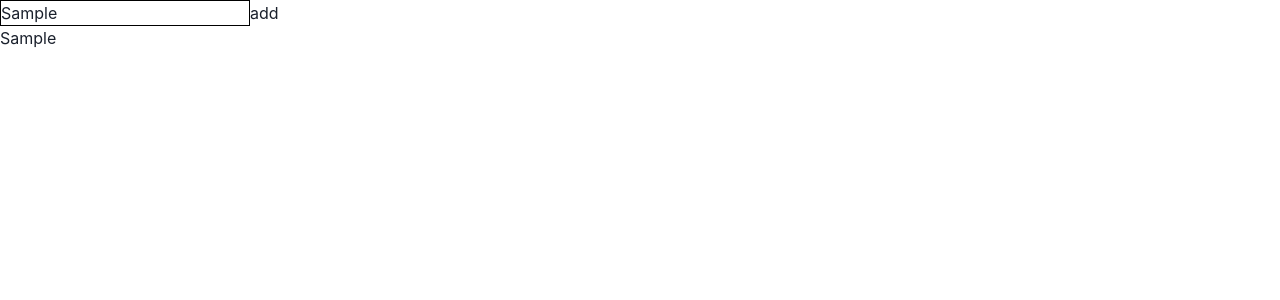
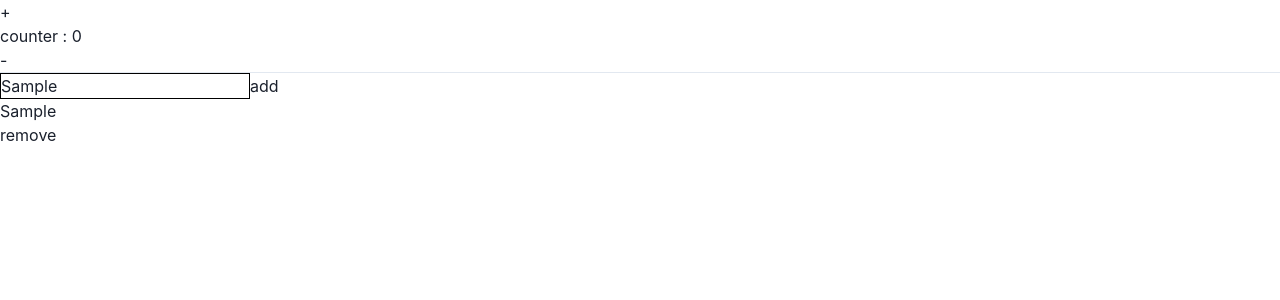
Before and after one commit to Alikooshesh/maktab-124-react-redux-ts, a React (Create React App) app: page / in a window 1280 px wide. Both pictures are taken after typing "Sample" into the empty fields and a click on the button "add". Shown: the top 300 px of the page. Built offline with nearby package versions, Linux system fonts and the light colour scheme.

Commit message:
feat(redux): create counter reducer

```diff
--- a/src/App.tsx
+++ b/src/App.tsx
@@ -3,8 +3,8 @@ import './App.css';
 import RoutingSystem from './router';
 import { Itodo } from './interfeaces/todo';
 import { useState } from 'react';
-import { title } from 'process';
-import { add } from './redux/reducers/todoReducer';
+import { add, remove } from './redux/reducers/todoReducer';
+import { decrease, increase } from './redux/reducers/counterReducer';
 
 function App() {
 
@@ -13,6 +13,7 @@ function App() {
   const [inputValue , setInputValue] = useState("")
 
   const todo:Itodo[] = useSelector((state:any)=>state.todo)
+  const counter = useSelector((state:any)=>state.counter)
 
   function addNewTodo(){
     const newTodo = {
@@ -25,9 +26,18 @@ function App() {
 
   return (
     <>
+      <button onClick={()=> dispatch(increase())}>+</button>
+      <p>counter : {counter}</p>
+      <button onClick={()=> dispatch(decrease())}>-</button>
+      <hr/>
       <input value={inputValue} onChange={(e) => setInputValue(e.target.value)} style={{border : "1px solid black"}}/>
       <button onClick={addNewTodo}>add</button>
-      {todo.map(item => <p>{item.title}</p>)}
+      {todo.map(item => (
+        <div>
+          <p>{item.title}</p>
+          <button onClick={()=> dispatch(remove({id : item.id}))}>remove</button>
+        </div>
+      ))}
       {/* <RoutingSystem/> */}
     </>
   );
--- /dev/null
+++ b/src/redux/reducers/counterReducer.ts
@@ -0,0 +1,20 @@
+import { createSlice } from "@reduxjs/toolkit";
+
+const init = 0;
+
+const counterReducer = createSlice({
+    name : "counter",
+    initialState : init,
+    reducers : {
+        increase : (state)=>{
+            return state+=1
+        },
+        decrease : (state)=>{
+            return state-=1
+        }
+    }
+})
+
+export const {increase , decrease} = counterReducer.actions
+
+export default counterReducer.reducer
--- a/src/redux/store.ts
+++ b/src/redux/store.ts
@@ -1,8 +1,10 @@
 import { combineReducers, configureStore } from "@reduxjs/toolkit";
 import todoReducer from './reducers/todoReducer'
+import counterReducer from './reducers/counterReducer'
 
 const combinedReducers = combineReducers({
-    todo : todoReducer
+    todo : todoReducer,
+    counter : counterReducer
 })
 
 const store = configureStore({
```
